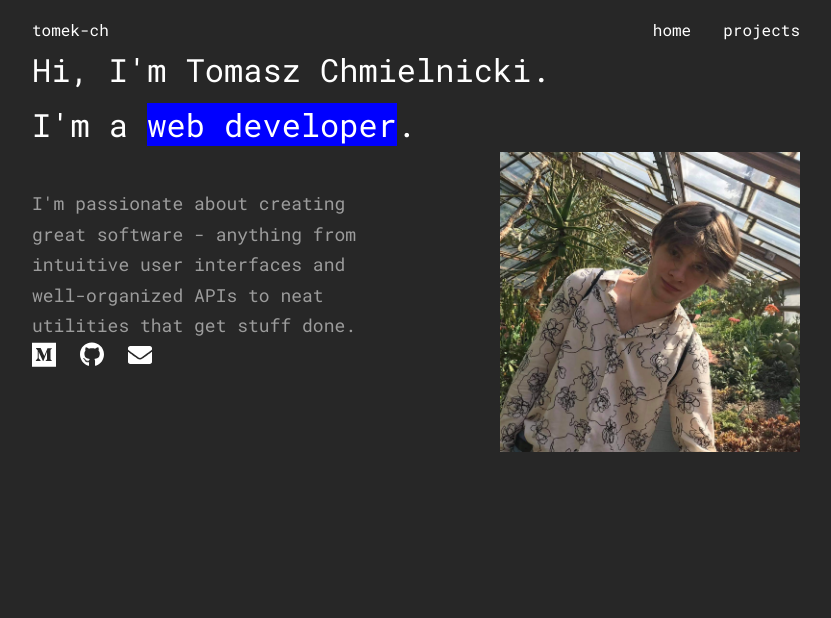
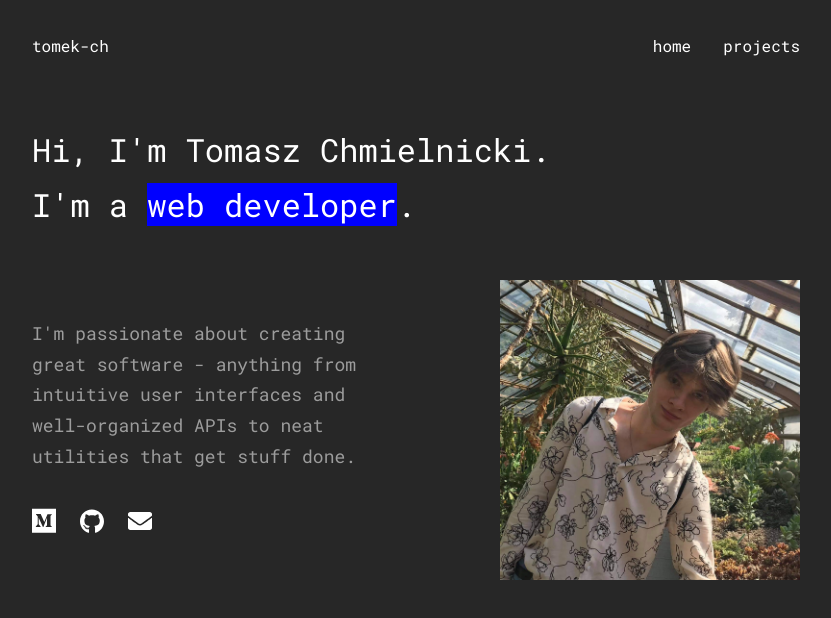
Before and after one commit to tomek-ch/portfolio2, a Next.js app: page / in a window 1280 px wide. Shown: the top 618 px of the page, without its empty margins (224-1055 px from the left). Built offline with nearby package versions, Linux system fonts and the light colour scheme.

Commit message:
Increase whitespace

```diff
--- a/styles/Header.module.css
+++ b/styles/Header.module.css
@@ -3,6 +3,7 @@
   justify-content: space-between;
   align-items: center;
   color: var(--high-contrast);
+  padding: 1em 0;
 }
 
 .header nav {
--- a/styles/HelloSection.module.css
+++ b/styles/HelloSection.module.css
@@ -2,6 +2,7 @@
   font-size: 2em;
   font-weight: normal;
   color: var(--high-contrast);
+  margin: 1.5em 0;
 }
 
 .container img {
@@ -26,6 +27,7 @@
   .container {
     display: flex;
     justify-content: space-between;
+    align-items: center;
   }
 
   .container img {
@@ -35,6 +37,6 @@
   .container p {
     max-width: 350px;
     font-size: 18px;
-    margin-top: 2em;
+    margin-bottom: 2em;
   }
 }
```
